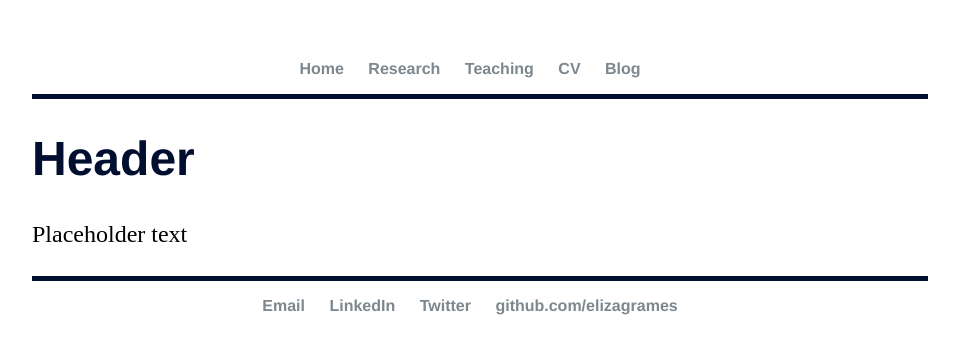
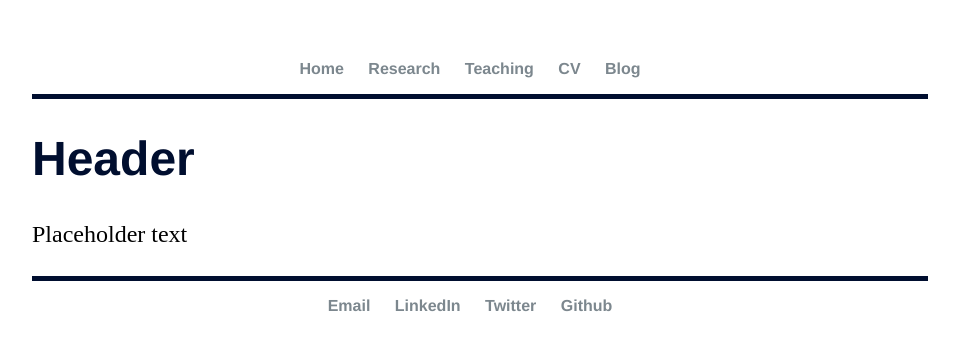
Before and after one commit to elizagrames/elizagrames.github.io, a Jekyll site: the page built from index.html, in a window 1280 px wide. Shown: the top 354 px of the page, without its empty margins (160-1119 px from the left). Built offline with Jekyll 4.4.1, drawn with Linux system fonts in a browser that asks for light colours.

Commit message:
Update default.html

```diff
--- a/_layouts/default.html
+++ b/_layouts/default.html
@@ -26,7 +26,7 @@
 	        		<li><a href="mailto:eliza.grames@uconn.edu">Email</a></li>
 	        		<li><a href="https://www.linkedin.com/in/eliza-grames-13263855">LinkedIn</a></li>
 	        		<li><a href="https://twitter.com/elizagrames">Twitter</a></li>
-	        		<li><a href="https://github.com/elizagrames">github.com/elizagrames</a></li>
+	        		<li><a href="https://github.com/elizagrames">Github</a></li>
 				</ul>
 			</footer>
 		</body>
```
